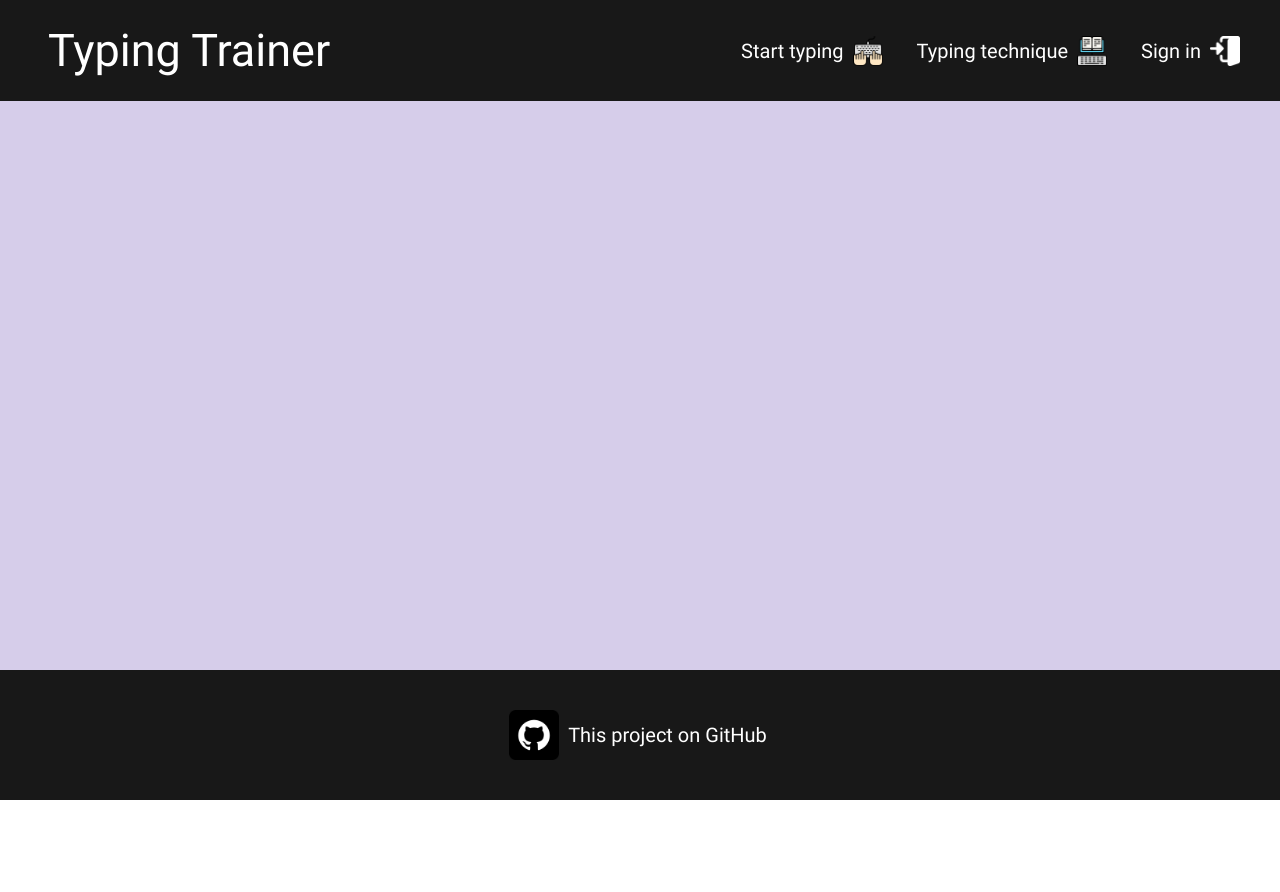
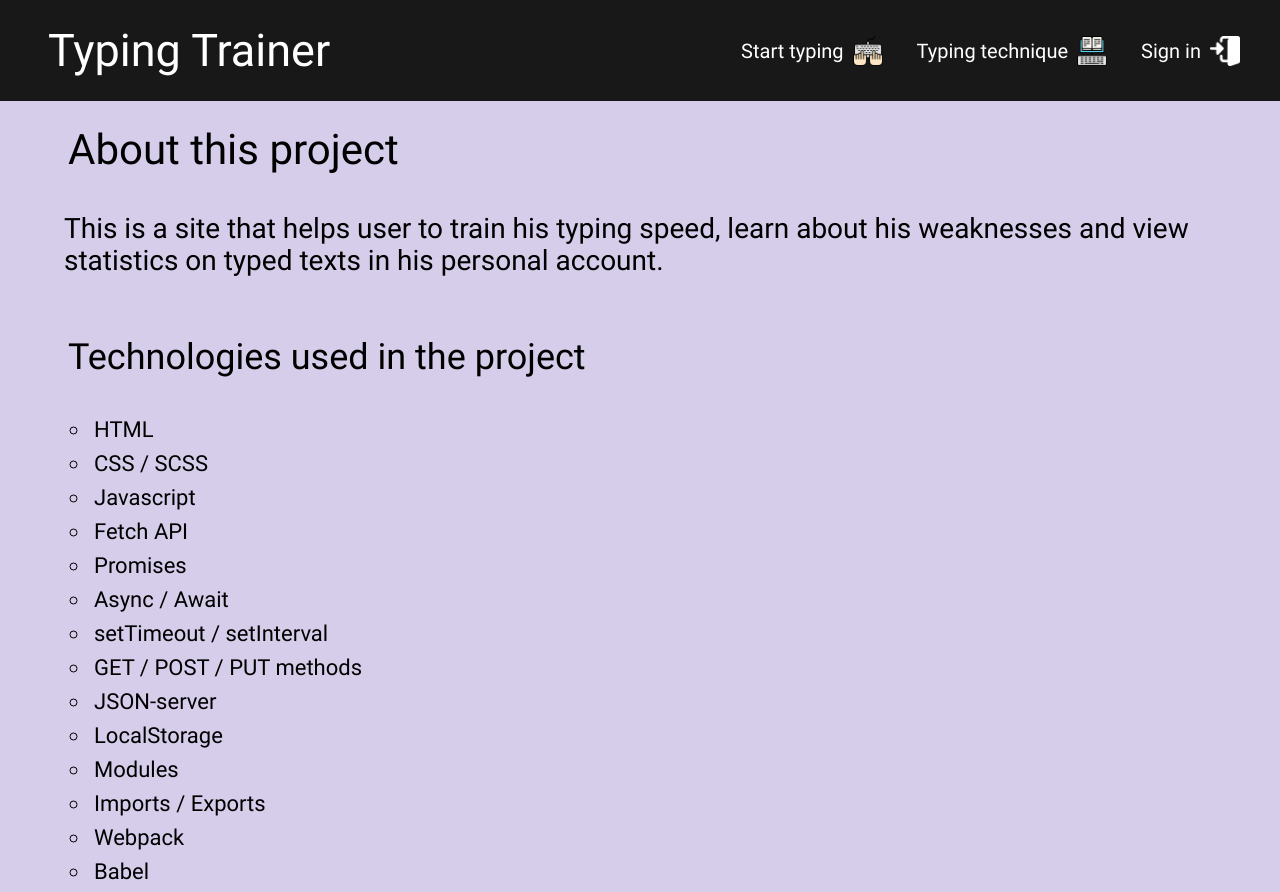
Before and after one commit to Shist/Typing-Trainer, a website: page about-project.html in a window 1280 px wide. Shown: the top 892 px of the page. Before the commit the page ends 800 px from the top, so only its background shows below. Drawn offline with Linux system fonts and the light colour scheme.

Commit message:
Added and stylized page with info about the project

```diff
--- a/about-project.html
+++ b/about-project.html
@@ -57,7 +57,33 @@
         </div>
       </header>
       <main class="main">
-        <div class="main__container"></div>
+        <div class="main__container">
+          <h2 class="main__main-headline">About this project</h2>
+          <p class="main__main-description">
+            This is a site that helps user to train his typing speed, learn
+            about his weaknesses and view statistics on typed texts in his
+            personal account.
+          </p>
+          <h3 class="main__used-technologies-headline">
+            Technologies used in the project
+          </h3>
+          <ul class="main__technologies-list">
+            <li class="main__technology-wrapper">HTML</li>
+            <li class="main__technology-wrapper">CSS / SCSS</li>
+            <li class="main__technology-wrapper">Javascript</li>
+            <li class="main__technology-wrapper">Fetch API</li>
+            <li class="main__technology-wrapper">Promises</li>
+            <li class="main__technology-wrapper">Async / Await</li>
+            <li class="main__technology-wrapper">setTimeout / setInterval</li>
+            <li class="main__technology-wrapper">GET / POST / PUT methods</li>
+            <li class="main__technology-wrapper">JSON-server</li>
+            <li class="main__technology-wrapper">LocalStorage</li>
+            <li class="main__technology-wrapper">Modules</li>
+            <li class="main__technology-wrapper">Imports / Exports</li>
+            <li class="main__technology-wrapper">Webpack</li>
+            <li class="main__technology-wrapper">Babel</li>
+          </ul>
+        </div>
       </main>
       <footer class="footer">
         <div class="footer__container">
--- a/assets/scripts/about-project/about-project-model.js
+++ b/assets/scripts/about-project/about-project-model.js
@@ -1,3 +1,5 @@
 "use strict";
 
 // Model of page "About project"
+
+// Here we can add some complex functions for page "About project"
--- a/assets/scripts/typing-technique/typing-technique-model.js
+++ b/assets/scripts/typing-technique/typing-technique-model.js
@@ -1,3 +1,5 @@
 "use strict";
 
 // Model of page "Typing technique"
+
+// Here we can add some complex functions for page "Typing technique"
--- a/assets/style/about-project/about-project.scss
+++ b/assets/style/about-project/about-project.scss
@@ -6,4 +6,28 @@
 .main {
   flex-grow: 1;
   background-color: $light-purple-color;
+  &__container {
+    max-width: 1200px;
+    margin: 0 auto;
+    padding: 20px;
+    .main__main-headline {
+      margin-bottom: 30px;
+      @include default-h(42px, 42px, $text-dark-color);
+    }
+    .main__main-description {
+      margin-bottom: 50px;
+      @include default-p(28px, 32px, $text-dark-color);
+    }
+    .main__used-technologies-headline {
+      margin-bottom: 30px;
+      @include default-h(36px, 36px, $text-dark-color);
+    }
+    .main__technologies-list {
+      padding-inline: 30px;
+      list-style: circle;
+      .main__technology-wrapper {
+        @include default-p(22px, 26px, $text-dark-color);
+      }
+    }
+  }
 }
```
Also changed, not shown: assets/style/about-project/about-project.css, 1 other file.
